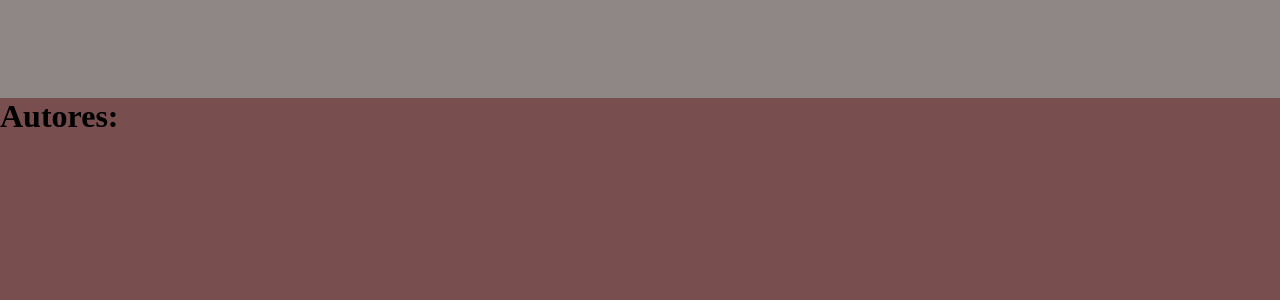
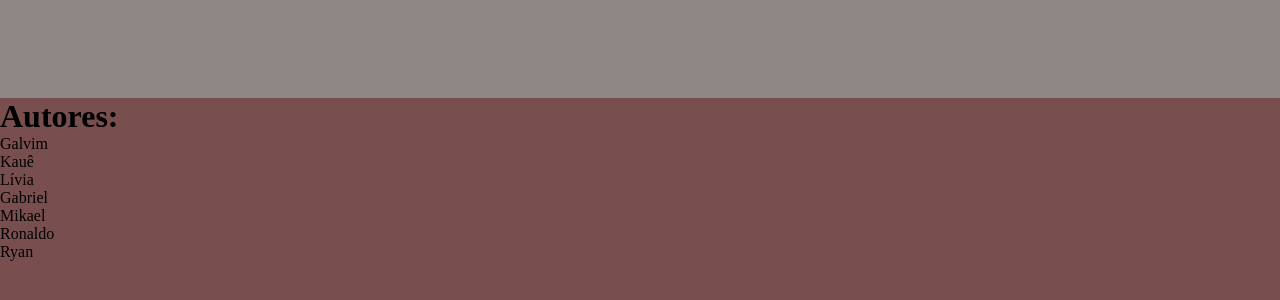
Before and after one commit to CESIT-UEA/blog-tecnocomp-, an Angular app in the folder blog-tencnocomp/: page /home in a window 1280 px wide. Shown: the part 792-1092 px from the top of the page. Built offline with nearby package versions, Linux system fonts and the light colour scheme.

Commit message:
Adicionado a lista de autores

```diff
--- a/blog-tencnocomp/src/app/pages/home/components/membros/membros.component.html
+++ b/blog-tencnocomp/src/app/pages/home/components/membros/membros.component.html
@@ -1,3 +1,12 @@
 <footer>
   <h1>Autores:</h1>
+  <ul>
+    <li>Galvim</li>
+    <li>Kauê</li>
+    <li>Lívia</li>
+    <li>Gabriel</li>
+    <li>Mikael</li>
+    <li>Ronaldo</li>
+    <li>Ryan</li>
+  </ul>
 </footer>
```
